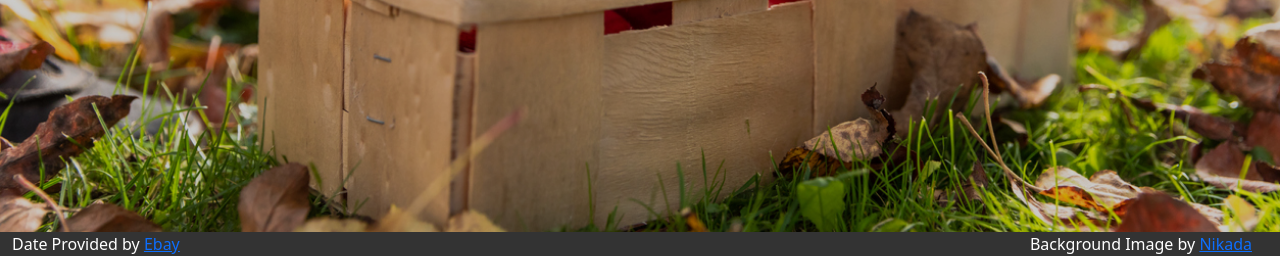
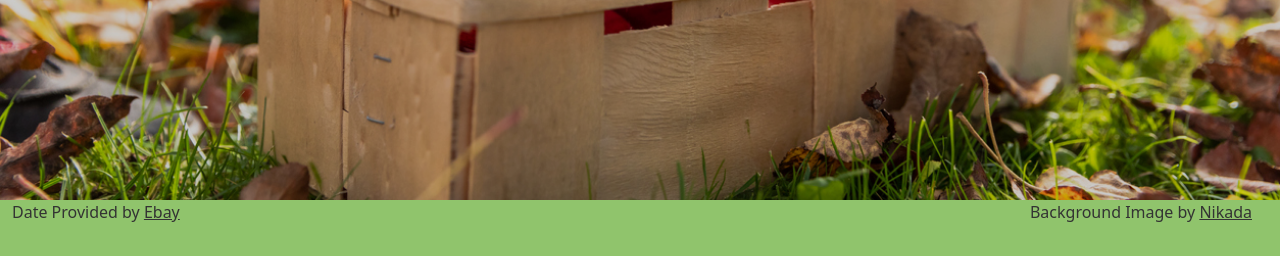
Before and after one commit to Matthieu-MG/Item_Harvest, a Flask app: page /register in a window 1280 px wide. Shown: the part 544-800 px from the top of the page. Run offline with Flask 3, Linux system fonts and the light colour scheme; some libraries are stand-ins or nearby versions.

Commit message:
Changed footer

```diff
--- a/static/style.css
+++ b/static/style.css
@@ -1,6 +1,9 @@
 body{
   margin: 0;
   overflow-x: hidden;
+  display: flex;
+  flex-direction: column;
+  min-height: 100vh;
 }
 
 .card
@@ -189,16 +192,14 @@ img
 
 .footer-banner
 {
-  position: fixed;
-  bottom: 0;
+  margin-top: auto; /**/
   width: 100%;
-  overflow-y: auto;
 }
 
 .footer-div
 {
   max-width: 100%;
-  background-color: #333333;
+  background-color: #90c46c; /*333333*/
 }
 
 .container-footer
@@ -207,8 +208,20 @@ img
   justify-content: space-between;
 }
 
-.padding-footer
+.footer-text
 {
-  padding-top: 2rem;
-  padding-bottom: 2rem;
+  color: #333;
 }
+
+.credits-link
+{
+  color: #333;
+}
+
+@media (min-width: 429px)
+{
+  .footer-padding
+  {
+    padding-bottom: 2rem;
+  }
+}
--- a/templates/layout.html
+++ b/templates/layout.html
@@ -103,9 +103,9 @@
         </main>
 
         <footer class="footer-banner">
-            <div class="container footer-div container-footer container-fluid">
-                <span class="text-white" style="text-align: left;">Date Provided by <a href="https://www.ebay.com">Ebay</a></span>
-                <span class="text-white px-2 mx-2" style="text-align: right;">Background Image by <a href="https://www.istockphoto.com/portfolio/Nikada?mediatype=photography">Nikada</a></span>
+            <div class="container footer-div container-footer container-fluid footer-padding footer-text">
+                <span class="">Date Provided by <a class="credits-link" href="https://www.ebay.com">Ebay</a></span>
+                <span class="px-2 mx-2">Background Image by <a class="credits-link" href="https://www.istockphoto.com/portfolio/Nikada?mediatype=photography">Nikada</a></span>
             </div>
         </footer>
     </body>
```
